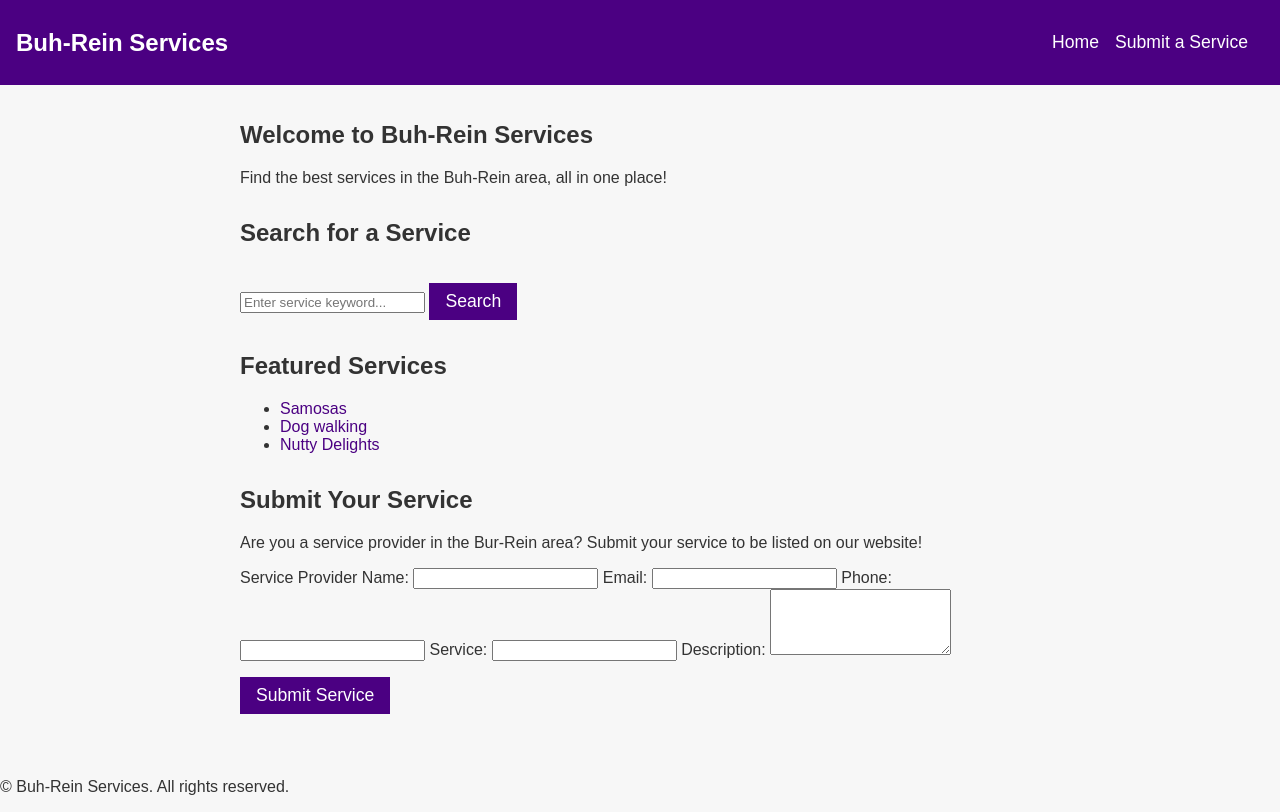
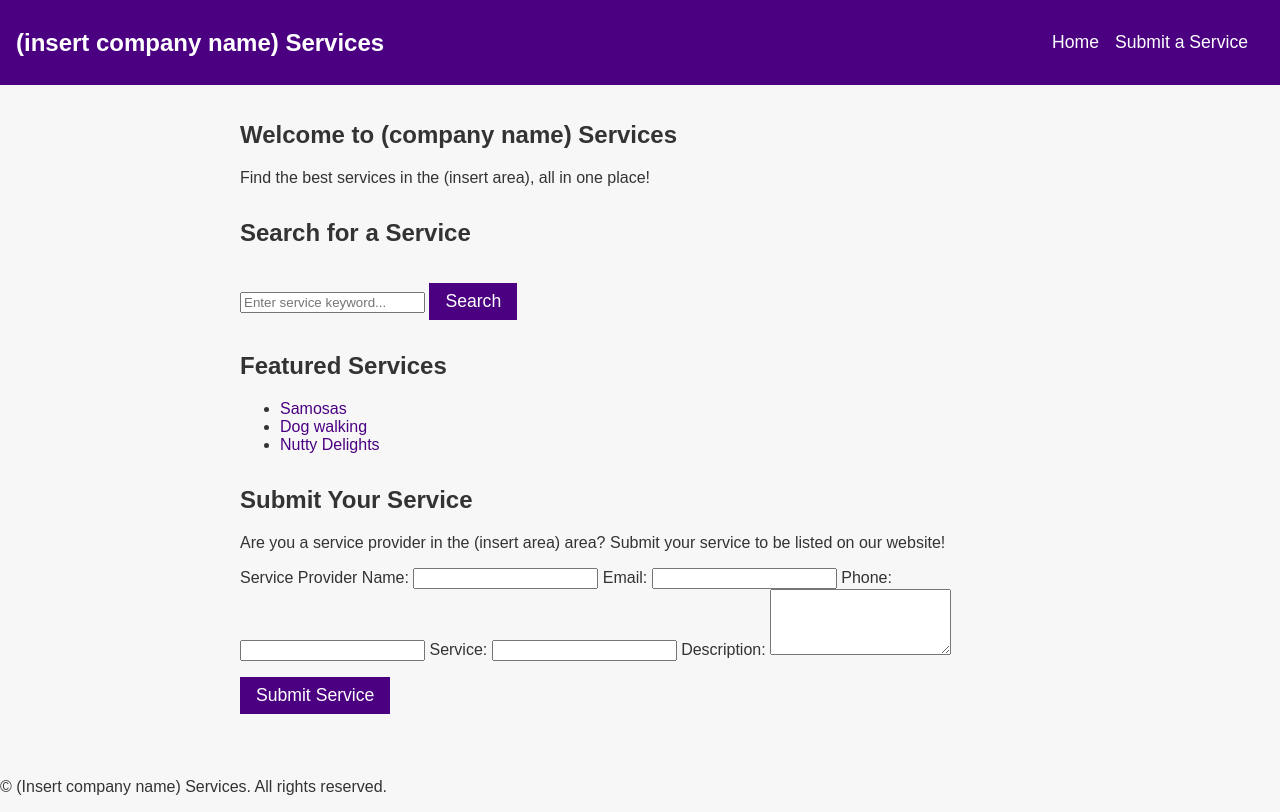
Before and after one commit to iederees-create/Bur-Rein-services, a plain HTML site: page index.html in a window 1280 px wide. Drawn offline with Linux system fonts and the light colour scheme.

Commit message:
Update index.html
changer from bur-ein to fictious simple emcomerce website

```diff
--- a/index.html
+++ b/index.html
@@ -4,7 +4,7 @@
 <head>
   <meta charset="UTF-8">
   <meta name="viewport" content="width=device-width, initial-scale=1.0">
-  <title>Buh-Rein Services</title>
+  <title>Insert Bussines Name</title>
   <link rel="stylesheet" href="styles.css">
   <script src="script.js"></script>
 </head>
@@ -12,7 +12,7 @@
 <body>
   <header>
     <nav>
-      <a href="index.html" class="logo">Buh-Rein Services</a>
+      <a href="index.html" class="logo">(insert company name) Services</a>
       <ul>
         <li><a href="index.html">Home</a></li>
         <li><a href="#submit">Submit a Service</a></li>
@@ -22,8 +22,8 @@
 
   <main>
     <section>
-      <h2>Welcome to Buh-Rein Services</h2>
-      <p>Find the best services in the Buh-Rein area, all in one place!</p>
+      <h2>Welcome to (company name) Services</h2>
+      <p>Find the best services in the (insert area), all in one place!</p>
     </section>
 
     <section>
@@ -46,7 +46,7 @@
 
     <section>
       <h2>Submit Your Service</h2>
-      <p>Are you a service provider in the Bur-Rein area? Submit your service to be listed on our website!</p>
+      <p>Are you a service provider in the (insert area) area? Submit your service to be listed on our website!</p>
       <form action="https://formspree.io/f/mwkjngrv" method="POST">
         <label for="name">Service Provider Name:</label>
         <input type="text" id="name" name="name" required>
@@ -70,7 +70,7 @@
   </main>
 
   <footer>
-    <p>&copy; Buh-Rein Services. All rights reserved.</p>
+    <p>&copy; (Insert company name) Services. All rights reserved.</p>
   </footer>
 
 </body>
```
